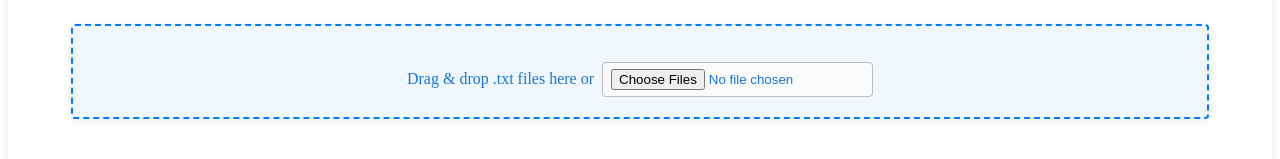
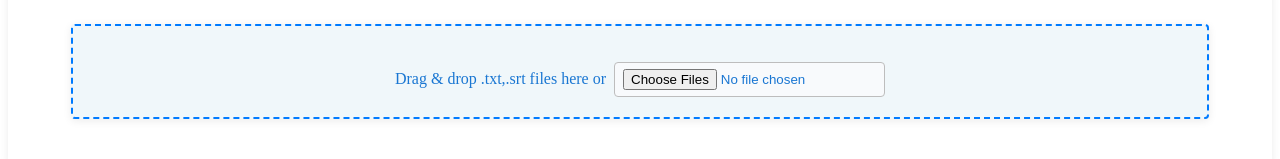
Before and after one commit to srinath8754/srtTimeConverter, an Angular app: page / in a window 1280 px wide. Shown: the part 143-302 px from the top of the page. Built offline with nearby package versions, Linux system fonts and the light colour scheme; what srt-validator would draw is missing.

Commit message:
allow .srt
allow .srt

```diff
--- a/src/app/app.component.html
+++ b/src/app/app.component.html
@@ -77,8 +77,8 @@
     [class.dragover]="isDragOver"
     style="border: 2px dashed #007bff; border-radius: 4px; padding: 20px; cursor: pointer;"
   >
-    <span>Drag & drop .txt files here or</span>
-    <input type="file" (change)="onFileSelected($event)" multiple accept=".txt" style="display:inline-block; margin-left:8px;" />
+    <span>Drag & drop .txt,.srt files here or</span>
+    <input type="file" (change)="onFileSelected($event)" multiple accept=".txt,.srt" style="display:inline-block; margin-left:8px;" />
   </div>
 </div>
 
```
